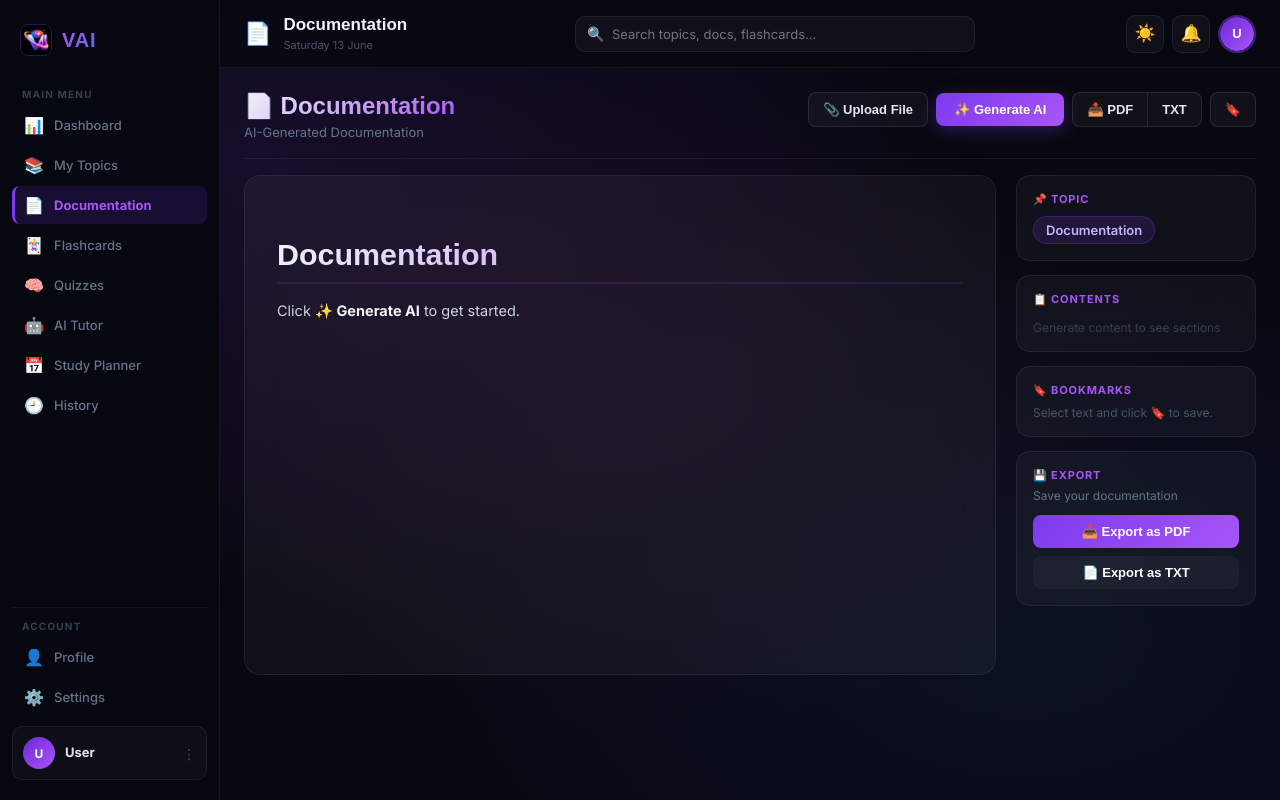
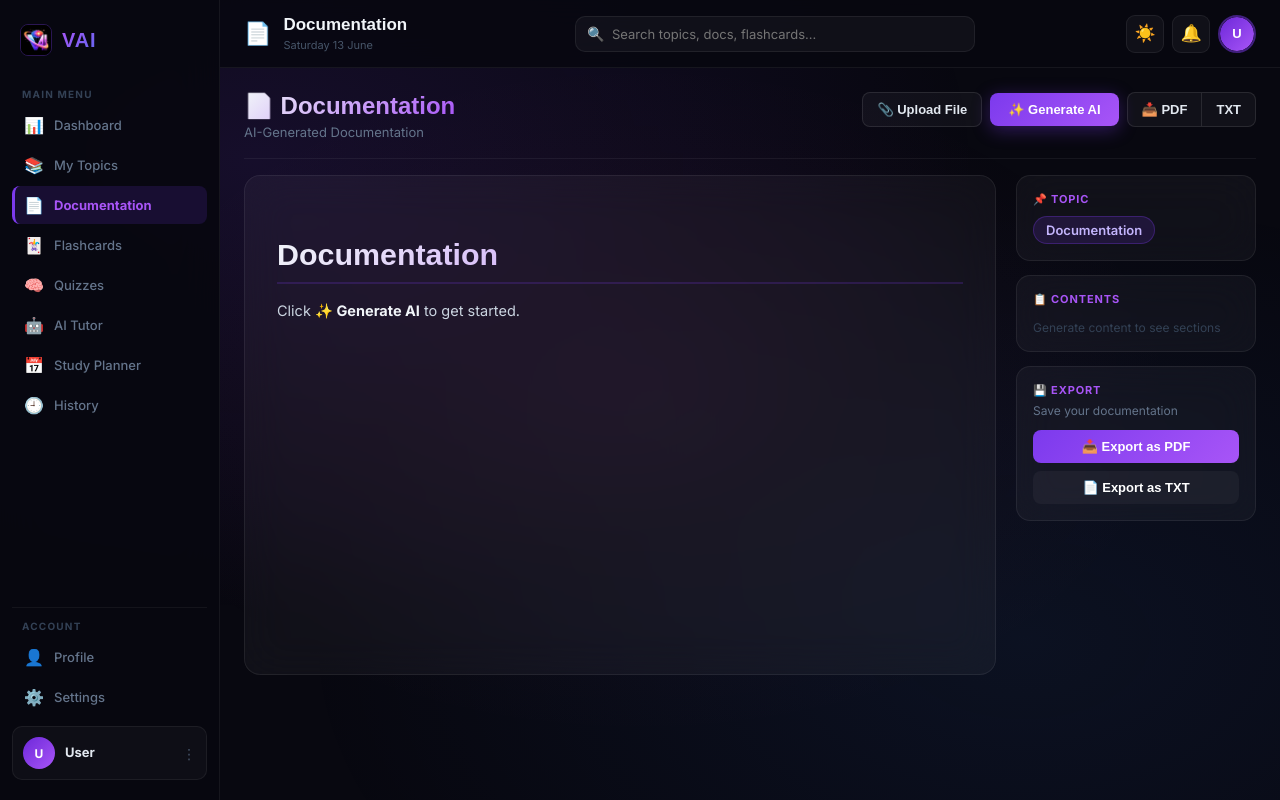
Before and after one commit to Virendra2406087/VAI, a React (Vite) app in the folder client/: page /docs/view in a window 1280 px wide. Built offline with nearby package versions, Linux system fonts and the light colour scheme; sample sign-in values are in the browser's storage.

Commit message:
Update Documentation, Flashcards, History, Quiz, and AITutor pages

```diff
--- a/client/src/pages/Documentation/Documentation.jsx
+++ b/client/src/pages/Documentation/Documentation.jsx
@@ -113,7 +113,7 @@ function Documentation() {
   const topic        = location.state?.topic        || "";
   const autoGenerate = location.state?.autoGenerate  || false;
   const fromHistory  = location.state?.fromHistory   || false;
-  const stateContent = location.state?.content       || null; // ✅ content passed from History
+  const stateContent = location.state?.content       || null;
 
   const [file,      setFile]      = useState(null);
   const [loading,   setLoading]   = useState(false);
@@ -124,22 +124,15 @@ function Documentation() {
   const [genCount,  setGenCount]  = useState(0);
   const [cachedAt,  setCachedAt]  = useState(null);
 
-  // ✅ Initialize content correctly:
-  // 1. If coming from History with content passed → use it directly
-  // 2. Else show placeholder (useEffect will load cache or auto-generate)
   const [content, setContent] = useState(() => {
     if (stateContent) return stateContent;
     return PLACEHOLDER(topic);
   });
 
-  // ✅ On mount: if stateContent was passed, mark as generated immediately
-  //             else load from localStorage cache or auto-generate
   useEffect(() => {
     if (stateContent) {
-      // Coming from History — content already set, just mark generated
       setGenerated(true);
       setGenCount(1);
-      // Try to get savedAt from cache
       const cached = loadCached(topic);
       if (cached?.savedAt) setCachedAt(cached.savedAt);
       return;
@@ -158,7 +151,6 @@ function Documentation() {
     }
   }, []);
 
-  // ── File handling ──
   const handleFile = (e) => {
     const f = e.target.files[0];
     if (!f) return;
@@ -167,7 +159,6 @@ function Documentation() {
   };
   const removeFile = () => { setFile(null); if (fileRef.current) fileRef.current.value=""; };
 
-  // ── Generate ──
   const generate = async () => {
     const topicName = topic || "General Topic";
     try {
@@ -304,12 +295,6 @@ ${markdownToHtml(content)}
               <h1 style={S.title}>📄 {topicName}</h1>
               <div style={{display:"flex",alignItems:"center",gap:10,flexWrap:"wrap"}}>
                 <p style={S.sub}>AI-Generated Documentation</p>
-                {cachedAt && (
-                  <span style={{fontSize:11,color:"#10b981",background:"rgba(16,185,129,0.1)",border:"1px solid rgba(16,185,129,0.25)",borderRadius:100,padding:"2px 10px",fontWeight:600}}>
-                    ✅ Cached · {new Date(cachedAt).toLocaleDateString("en-IN",{day:"numeric",month:"short",hour:"2-digit",minute:"2-digit"})}
-                  </span>
-                )}
-                {/* ✅ Show "Viewing from History" badge when opened from History */}
                 {fromHistory && (
                   <span style={{fontSize:11,color:"#60a5fa",background:"rgba(59,130,246,0.1)",border:"1px solid rgba(59,130,246,0.25)",borderRadius:100,padding:"2px 10px",fontWeight:600}}>
                     📅 Opened from History
@@ -335,7 +320,7 @@ ${markdownToHtml(content)}
                 <button style={{...S.ghostBtn,borderRadius:"8px 0 0 8px",borderRight:"none"}} onClick={exportPDF} disabled={exporting}>📥 PDF</button>
                 <button style={{...S.ghostBtn,borderRadius:"0 8px 8px 0"}} onClick={exportTxt}>TXT</button>
               </div>
-              <button style={S.ghostBtn} onClick={addBookmark} title="Bookmark selected text">🔖</button>
+
             </div>
           </div>
 
@@ -408,22 +393,6 @@ ${markdownToHtml(content)}
                     <p style={{fontSize:12,color:"#334155",marginTop:4}}>Generate content to see sections</p>
                   )}
                 </div>
-              </div>
-
-              <div style={S.sideCard}>
-                <h3 style={S.sideTitle}>🔖 Bookmarks</h3>
-                {bookmarks.length===0?(
-                  <p style={{fontSize:12,color:"#475569",marginTop:8}}>Select text and click 🔖 to save.</p>
-                ):(
-                  <div style={{display:"flex",flexDirection:"column",gap:8,marginTop:10}}>
-                    {bookmarks.map((b,i)=>(
-                      <div key={i} style={S.bookmarkItem}>
-                        <span style={{fontSize:12,color:"#94a3b8",flex:1,lineHeight:1.5}}>"{b.length>60?b.slice(0,60)+"…":b}"</span>
-                        <button style={S.removeBookmark} onClick={()=>setBookmarks(p=>p.filter((_,j)=>j!==i))}>✕</button>
-                      </div>
-                    ))}
-                  </div>
-                )}
               </div>
 
               <div style={S.sideCard}>
--- a/client/src/pages/Flashcards/Flashcards.jsx
+++ b/client/src/pages/Flashcards/Flashcards.jsx
@@ -37,7 +37,7 @@ function Flashcards() {
   const [hard,     setHard]     = useState(0);
   const [cachedAt, setCachedAt] = useState(null);
 
-  // ✅ Load cache first, auto-generate only if no cache
+
   useEffect(() => {
     if (!topic) return;
     const cached = loadFlashCache(topic);
@@ -70,8 +70,7 @@ function Flashcards() {
     setIndex(0); setFlipped(false);
   };
 
-  // ── Generate (both first time and "more") ──
-  // ✅ isMore=true → don't track in history (avoids duplicate)
+
   const generateAI = async (isMore = false) => {
     try {
       setLoading(true); setError("");
@@ -95,7 +94,7 @@ function Flashcards() {
         });
         addNotification("🃏", `${data.data.length} flashcards generated for "${topic}"`, "flashcard");
 
-        // ✅ Only track on first generate — not when adding more
+
         if (!isMore) {
           trackFlashcard(topic, data.data.length);
         }
@@ -139,11 +138,7 @@ function Flashcards() {
             <div className="flash-topic">
               <h3 style={{ display:"flex", alignItems:"center", gap:10 }}>
                 {topic}
-                {cachedAt && (
-                  <span style={{ fontSize:11, color:"#10b981", background:"rgba(16,185,129,0.1)", border:"1px solid rgba(16,185,129,0.25)", borderRadius:100, padding:"2px 10px", fontWeight:600 }}>
-                    ✅ Cached
-                  </span>
-                )}
+
               </h3>
               <p>{studied} / {total} Cards Studied</p>
               <div className="progress-bar">
@@ -203,7 +198,6 @@ function Flashcards() {
                       </div>
                     </div>
                     <div style={{ display:"flex", gap:8 }}>
-                      {/* ✅ isMore=true — won't add duplicate history entry */}
                       <button onClick={() => generateAI(true)} disabled={loading}
                         style={{ padding:"10px 20px", borderRadius:9, background:"linear-gradient(135deg,#7c3aed,#a855f7)", border:"none", color:"white", fontSize:13, fontWeight:700, cursor:"pointer", boxShadow:"0 4px 16px rgba(124,58,237,0.35)", fontFamily:"sans-serif" }}>
                         {loading ? "Generating…" : "✨ Generate More Cards"}
--- a/client/src/pages/History/History.jsx
+++ b/client/src/pages/History/History.jsx
@@ -330,12 +330,7 @@ export default function History() {
                             <span style={{fontSize:11,fontWeight:700,padding:"2px 9px",borderRadius:100,background:`${cfg.color}18`,color:cfg.color,border:`1px solid ${cfg.color}30`}}>
                               {cfg.label}
                             </span>
-                            {event.time&&<span style={{fontSize:11,color:"#475569"}}>🕐 {fmtTime(event.time)}</span>}
-                            {isCached && ["doc","flashcard","quiz"].includes(event.type) && (
-                              <span style={{fontSize:10,fontWeight:700,padding:"1px 7px",borderRadius:100,background:"rgba(16,185,129,0.1)",color:"#10b981",border:"1px solid rgba(16,185,129,0.25)"}}>
-                                ✅ Cached
-                              </span>
-                            )}
+
                           </div>
 
                           {/* Topic — main title */}
--- a/client/src/pages/Quiz/Quiz.jsx
+++ b/client/src/pages/Quiz/Quiz.jsx
@@ -240,11 +240,6 @@ useEffect(() => {
                       <h2>Quiz</h2>
                       <h3 style={{ display:"flex", alignItems:"center", gap:10 }}>
                         {topic}
-                        {cachedAt && (
-                          <span style={{ fontSize:11, color:"#10b981", background:"rgba(16,185,129,0.1)", border:"1px solid rgba(16,185,129,0.25)", borderRadius:100, padding:"2px 10px", fontWeight:600 }}>
-                            ✅ Cached
-                          </span>
-                        )}
                       </h3>
                     </div>
 
--- a/client/src/pages/Tutor/AITutor.jsx
+++ b/client/src/pages/Tutor/AITutor.jsx
@@ -118,7 +118,7 @@ const clearChat = () => {
 export default function AITutor() {
   const WELCOME = {
     role:"ai",
-    content:"Hello 👋 I'm **VAI Tutor**. You can:\n\n- 💬 **Ask any question** — DSA, physics, math, code\n- 🖼️ **Upload an image** — I'll analyze it and answer\n- 📄 **Upload a file** — PDF or TXT for context\n- 📐 **Ask for diagrams** — SVG diagrams rendered visually\n- 🧮 **Request formulas** — Beautiful LaTeX math rendering",
+    content:"Hello 👋 I'm **VAI Tutor**."
   };
   const [messages, setMessages] = useState(() => {
     const cached = loadChat();
```
Also changed, not shown: 1 other file (tests, documents, lock files or other folders).
